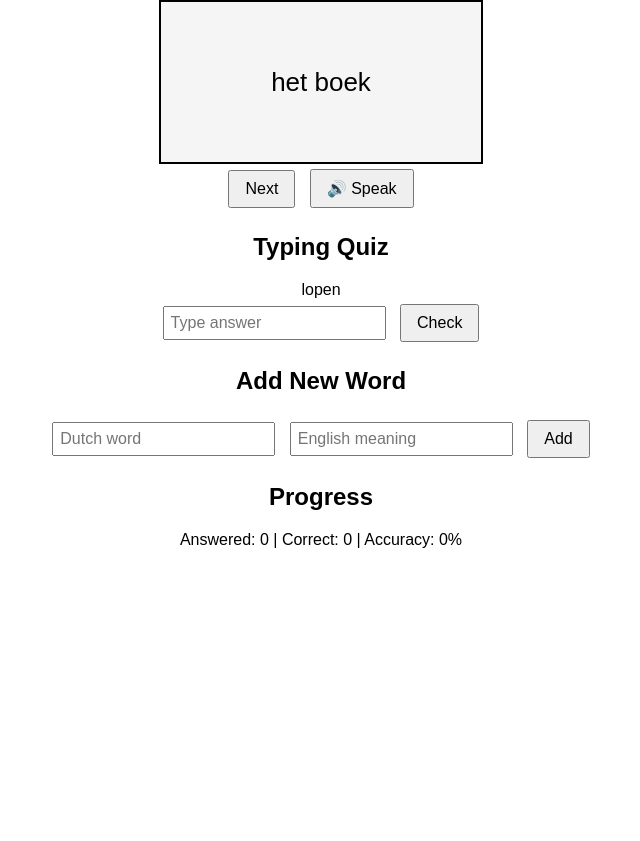
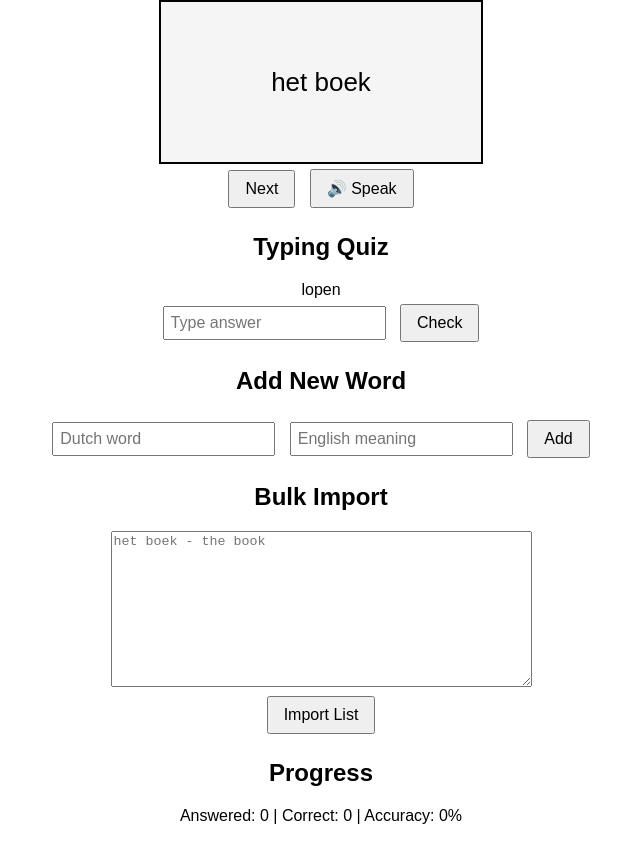
Before and after one commit to trinbish/dutch-app-language-new, a plain HTML site: page index.html in a window 1280 px wide. Shown: the part 99-940 px from the top of the page, without its empty margins (319-959 px from the left). Before the commit the page ends 800 px from the top, so only its background shows below. Drawn offline with Linux system fonts and the light colour scheme.

Commit message:
Update index.html

```diff
--- a/index.html
+++ b/index.html
@@ -31,6 +31,10 @@ if ("serviceWorker" in navigator) {
 <input id="dutch" placeholder="Dutch word">
 <input id="english" placeholder="English meaning">
 <button onclick="addWord()">Add</button>
+<h2>Bulk Import</h2>
+<textarea id="bulk" rows="10" cols="50" placeholder="het boek - the book"></textarea>
+<br>
+<button onclick="bulkImport()">Import List</button>
 
 <h2>Progress</h2>
 <p id="stats"></p>
```
